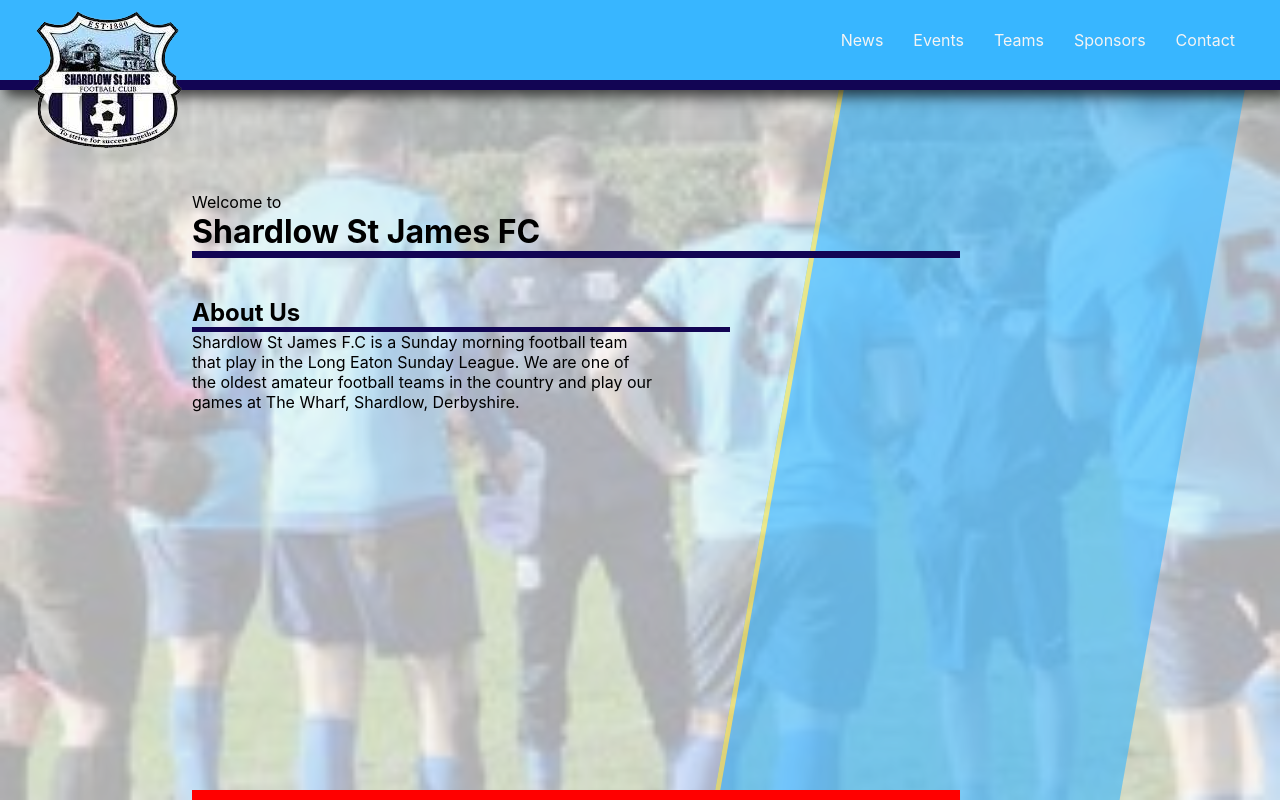
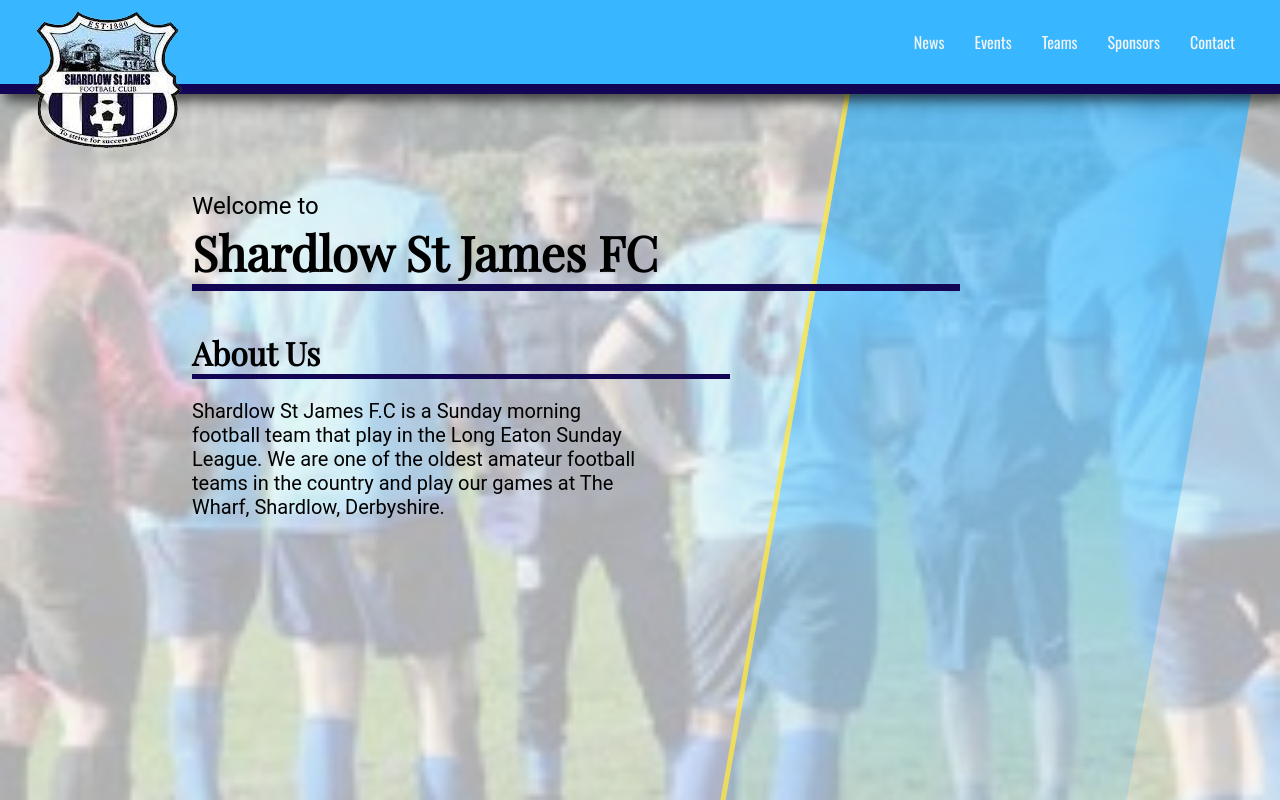
Before and after one commit to paulg44/shardlow_st_james, a React (Create React App) app in the folder ssj/: page / in a window 1280 px wide. Shown: the top 800 px of the page. Built offline with nearby package versions, Linux system fonts and the light colour scheme.

Commit message:
finish homepage styling

```diff
--- a/ssj/public/index.html
+++ b/ssj/public/index.html
@@ -3,6 +3,10 @@
   <head>
     <meta charset="utf-8" />
     <link rel="icon" href="%PUBLIC_URL%/favicon.ico" />
+    <link
+      href="https://fonts.googleapis.com/css2?family=Oswald&family=Playfair+Display&display=swap"
+      rel="stylesheet"
+    />
     <meta name="viewport" content="width=device-width, initial-scale=1" />
     <meta name="theme-color" content="#000000" />
     <meta
--- a/ssj/src/Components/Homepage/Homepage.css
+++ b/ssj/src/Components/Homepage/Homepage.css
@@ -12,13 +12,16 @@
   width: 60%;
   padding-top: 15%;
   margin-left: 15%;
-  /* Placeholder */
-  border-bottom: 10px solid red;
 }
 
 /* Header */
 .homepageHeader h1 {
+  font-size: 3rem;
   border-bottom: 7px solid var(--dark-blue);
+}
+
+.homepageHeader p {
+  font-size: 1.5rem;
 }
 
 /* About */
@@ -27,12 +30,15 @@
 }
 
 .about h2 {
+  font-size: 2rem;
   width: 70%;
   border-bottom: 5px solid var(--dark-blue);
+  margin-bottom: 20px;
 }
 
 .aboutDesc {
   width: 60%;
+  font-size: 1.25rem;
 }
 
 /* Background Object */
@@ -40,9 +46,9 @@
   position: absolute;
   right: 100px;
   width: 400px;
-  height: 110vh;
-  background-color: var(--light-blue);
-  opacity: 0.6;
+  height: 120vh;
+  background: linear-gradient(var(--light-blue), transparent);
+  opacity: 0.8;
   z-index: -1;
   transform: rotate(10deg);
   border-left: 5px solid var(--yellow);
@@ -50,7 +56,7 @@
 
 /* Background Image */
 .backgroundImage {
-  position: absolute;
+  position: fixed;
   width: 100%;
   height: 100vh;
   z-index: -10;
--- a/ssj/src/index.css
+++ b/ssj/src/index.css
@@ -29,6 +29,22 @@ code {
     monospace;
 }
 
+/* Utilities */
+/* Fonts */
+h1,
+h2,
+h3,
+h4,
+h5,
+h6 {
+  font-family: "Playfair Display", serif;
+}
+
+p {
+  font-family: "Roboto", sans-serif;
+}
+
 li {
   list-style-type: none;
+  font-family: "Oswald", sans-serif;
 }
```
